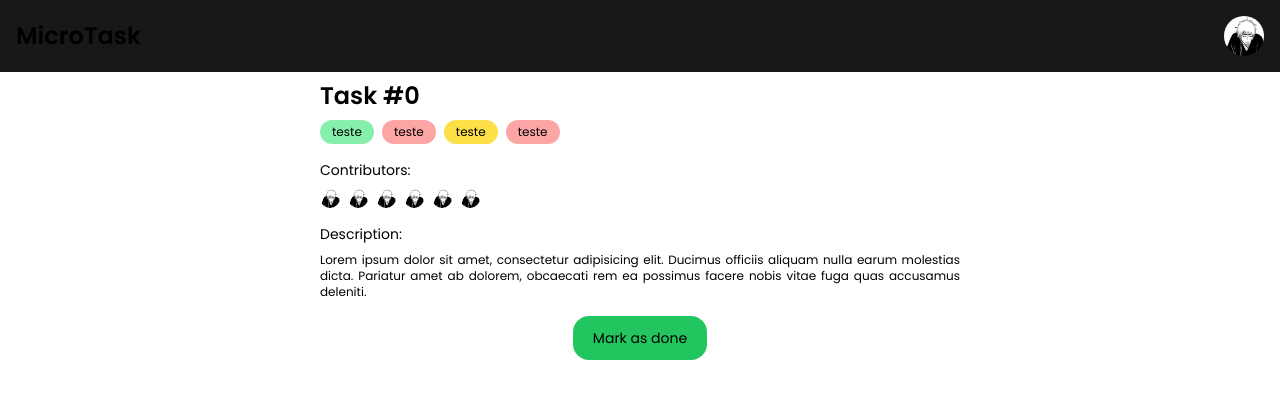
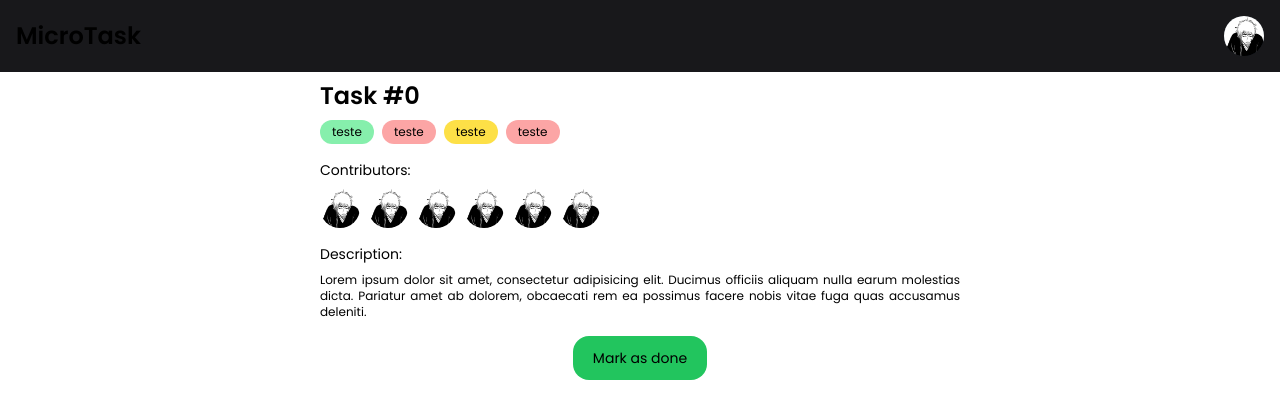
Before and after one commit to adrielestoller/MicroTask, a Next.js app: page /task in a window 1280 px wide. Shown: the top 418 px of the page. Built offline with nearby package versions, Linux system fonts and the light colour scheme.

Commit message:
fix: :bug: fix images sizes

```diff
--- a/src/app/task/page.tsx
+++ b/src/app/task/page.tsx
@@ -1,5 +1,5 @@
 import Flags from "@/components/flags";
-import Image from "next/image";
+import Image from "next/legacy/image";
 
 export default function Task() {
     return (
@@ -21,45 +21,45 @@ export default function Task() {
                     <p className="text-sm">Contributors:</p>
                     <div className="mt-2 flex flex-row gap-2">
                         <Image
-                            className="w-5 h-5 rounded-full"
+                            className="rounded-full"
                             src="/profile.jpg"
-                            width={100}
-                            height={100}
+                            width={40}
+                            height={40}
                             alt="contributor"
                         />
                         <Image
-                            className="w-5 h-5 rounded-full"
+                            className="rounded-full"
                             src="/profile.jpg"
-                            width={100}
-                            height={100}
+                            width={40}
+                            height={40}
                             alt="contributor"
                         />
                         <Image
-                            className="w-5 h-5 rounded-full"
+                            className="rounded-full"
                             src="/profile.jpg"
-                            width={100}
-                            height={100}
+                            width={40}
+                            height={40}
                             alt="contributor"
                         />
                         <Image
-                            className="w-5 h-5 rounded-full"
+                            className="rounded-full"
                             src="/profile.jpg"
-                            width={100}
-                            height={100}
+                            width={40}
+                            height={40}
                             alt="contributor"
                         />
                         <Image
-                            className="w-5 h-5 rounded-full"
+                            className="rounded-full"
                             src="/profile.jpg"
-                            width={100}
-                            height={100}
+                            width={40}
+                            height={40}
                             alt="contributor"
                         />
                         <Image
-                            className="w-5 h-5 rounded-full"
+                            className="rounded-full"
                             src="/profile.jpg"
-                            width={100}
-                            height={100}
+                            width={40}
+                            height={40}
                             alt="contributor"
                         />
                     </div>
--- a/src/app/user/page.tsx
+++ b/src/app/user/page.tsx
@@ -1,5 +1,5 @@
 import { Github, Linkedin, Instagram, Twitter } from "lucide-react";
-import Image from "next/image";
+import Image from "next/legacy/image";
 import TaskCard from "../../components/taskcard";
 import Link from "next/link";
 
@@ -8,10 +8,10 @@ export default function User() {
         <main className="w-auto m-2 sm:w-1/2 sm:mx-auto">
             <div className="w-full flex flex-col gap-3 items-center">
                 <Image
-                    className="w-48 border-4 border-zinc-900 rounded-full"
+                    className="border-8 border-zinc-900 rounded-full"
                     src="/profile.jpg"
-                    width={1000}
-                    height={1000}
+                    width={250}
+                    height={250}
                     alt="user photo"
                 />
                 <div className="flex flex-col items-center">
--- a/src/components/navbar.tsx
+++ b/src/components/navbar.tsx
@@ -1,4 +1,4 @@
-import Image from "next/image";
+import Image from "next/legacy/image";
 import Link from "next/link";
 
 export default function Navbar() {
@@ -16,11 +16,11 @@ export default function Navbar() {
                         href="/user"
                         className="flex items-center bg-gray-800 rounded-full md:mr-0 focus:ring-4 focus:ring-gray-300 dark:focus:ring-gray-600"
                     >
-                        <div className="relative h-8 w-8 md:h-10 md:w-10">
+                        <div className="relative md:h-10 md:w-10">
                             <Image
                                 className="rounded-full"
-                                layout="fill"
-                                objectFit="cover"
+                                width={100}
+                                height={100}
                                 src="/profile.jpg"
                                 alt="User profile image"
                             />
--- a/src/components/taskcard.tsx
+++ b/src/components/taskcard.tsx
@@ -1,6 +1,6 @@
 import Link from "next/link";
 import Flags from "./flags";
-import Image from "next/image";
+import Image from "next/legacy/image";
 
 interface TaskCardProps {
     title: string;
@@ -21,11 +21,11 @@ export default function TaskCard({ title, contributors }: TaskCardProps) {
                     {contributors.map((contributor, index) => {
                         return (
                             <Image
-                                className="h-5 w-5 rounded-full"
+                                className="rounded-full"
                                 key={index}
                                 src={contributor}
-                                width={100}
-                                height={100}
+                                width={30}
+                                height={30}
                                 alt="contributor image"
                             />
                         );
```
